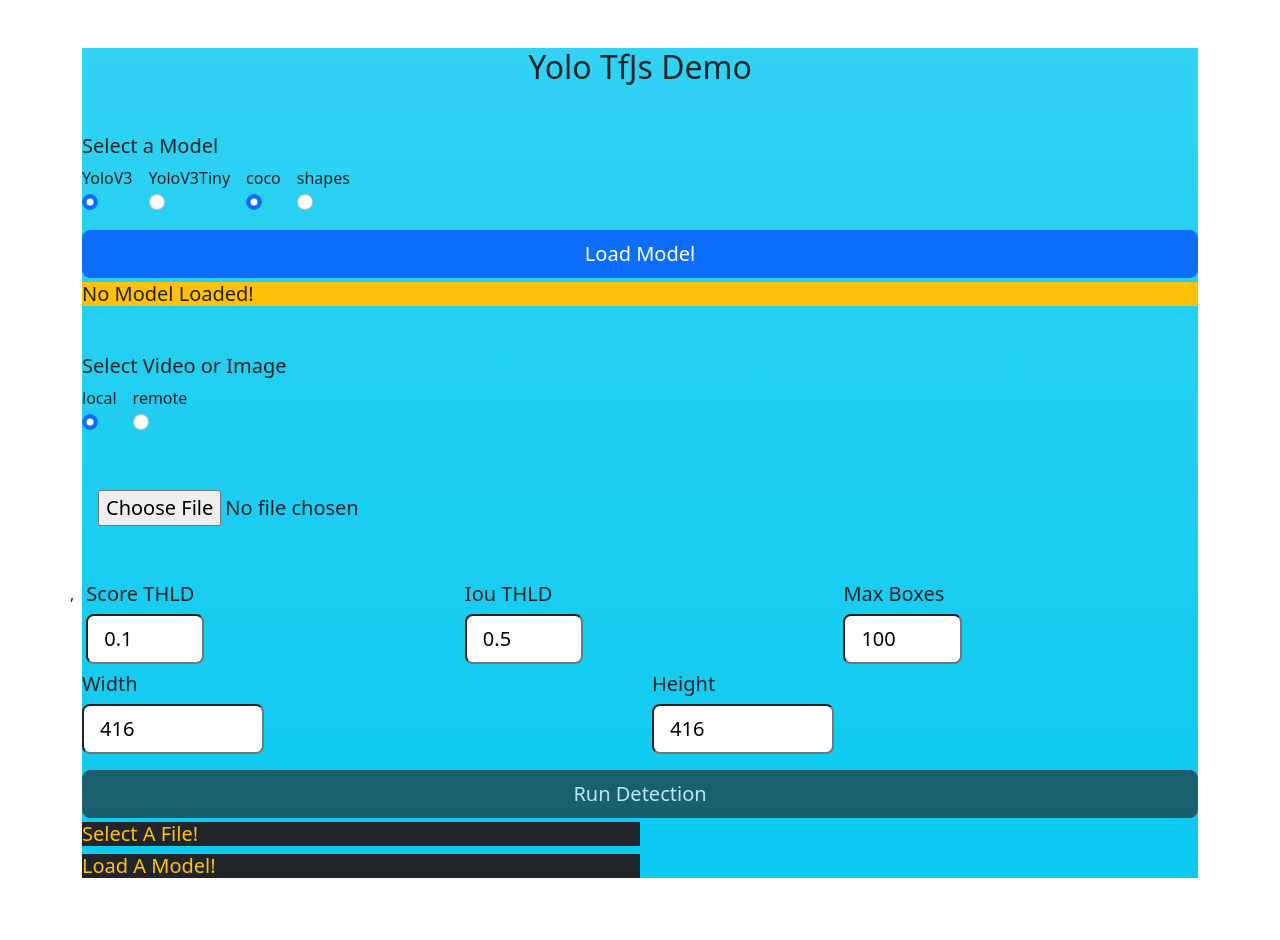
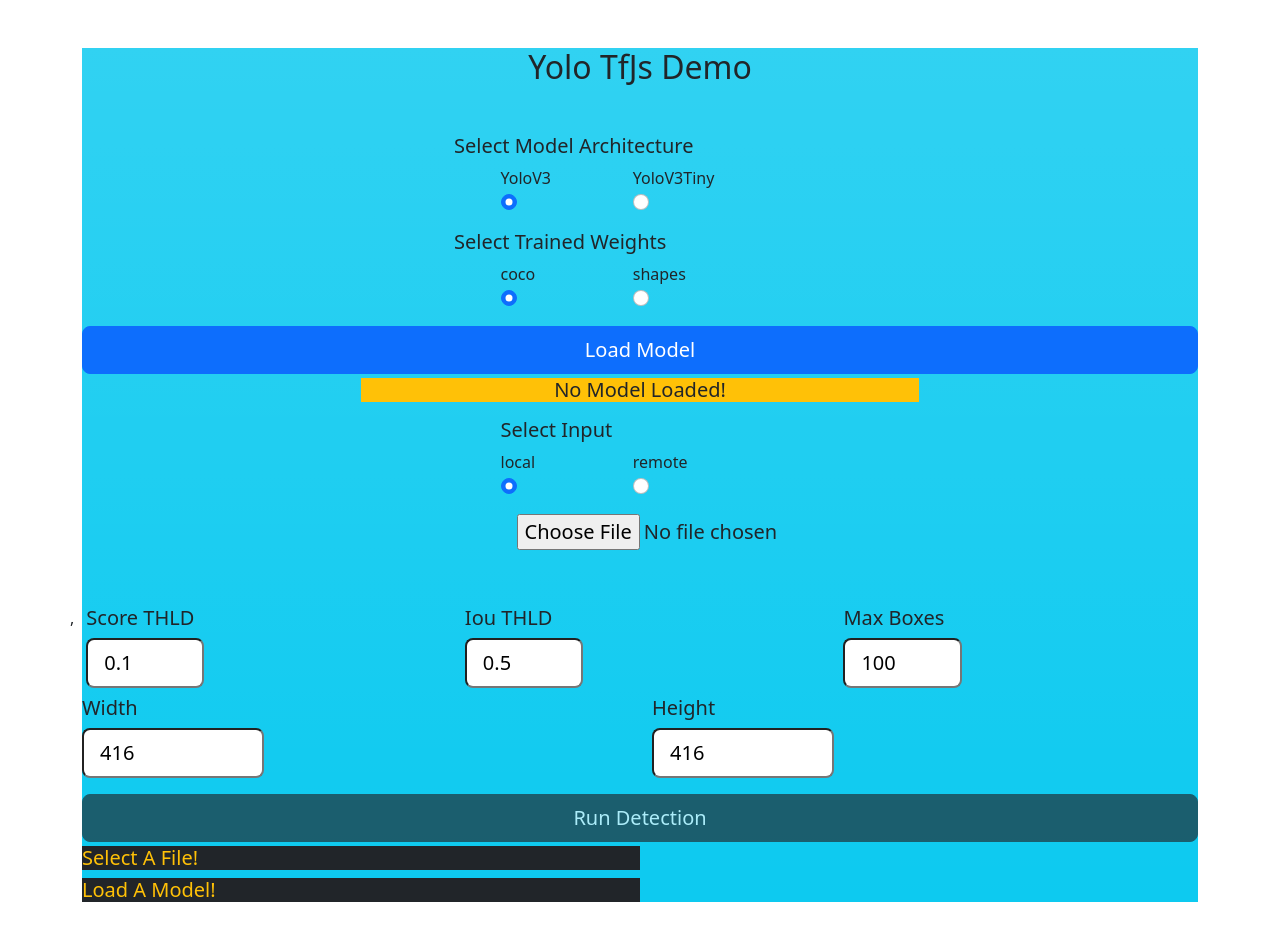
Before and after one commit to ronen-halevy/yolov3-tfjs-gui, a React (Create React App) app: page / in a window 1280 px wide. Shown: the top 940 px of the page. Built offline with nearby package versions, Linux system fonts and the light colour scheme; what @tensorflow/tfjs would draw is missing.

Commit message:
wip cancel load example css clean fix config model

```diff
--- a/src/YoloV3.js
+++ b/src/YoloV3.js
@@ -28,7 +28,7 @@ export const YoloV3 = () => {
   const iouTHRRef = useRef(configData.iouThreshold);
   const maxBoxesRef = useRef(configData.maxBoxes);
 
-  const [modelsTable, setModelsTable] = useState(configData.modelsn);
+  const [modelsTable, setModelsTable] = useState(configData.models);
 
   const [listExamples, setListExamples] = useState(cocoVideos.cocoVideos);
 
@@ -46,7 +46,7 @@ export const YoloV3 = () => {
   const [iouTHR, setIouTHR] = useState(configData.iouThreshold);
   const [maxBoxes, setMaxBoxes] = useState(configData.maxBoxes);
 
-  const [selectedExample, setSelectedExample] = useState('');
+  const [selectedExample, setSelectedExample] = useState(listExamples[0].url);
 
   const [showVideoControl, setShowVideoControl] = useState(true);
   const [canvasWidth, setCanvasWidth] = useState(416);
@@ -274,6 +274,7 @@ export const YoloV3 = () => {
   };
 
   const onSelectExample = (event) => {
+    stopVideo();
     const selected = listExamples[event.target.value];
     setSelectedExample(selected.url);
   };
@@ -282,9 +283,7 @@ export const YoloV3 = () => {
     setModelLoadedMessage('Loading Model...');
     setIsModelLoadSpinner(true);
 
-    // if none selected - use the top of list
     const modelConfig = modelsTable[selectedModel][selectedDataset];
-    console.log(modelConfig);
     createModel(modelConfig);
 
     setModelLoadedMessage(
@@ -293,36 +292,7 @@ export const YoloV3 = () => {
     setIsModelLoadSpinner(false);
     setIsModelLoaded(true);
   };
-  const onLoadExample = () => {
-    stopVideo();
-    const example =
-      selectedExample != '' ? selectedExample : listExamples[0].url;
 
-    // setSelectedFile(example);
-    setSelectedExample(example);
-
-    // if none selected - use the top of list
-    // console.log('onLoadExample ', example);
-
-    // videoRef.current.preload = 'auto';
-    // videoRef.current.crossOrigin = 'anonymous';
-    // console.log('example', example);
-
-    // console.log('example', example);
-    // videoRef.current.src = example;
-    // runVideo(selectedFile);
-  };
-
-  const onChangeNumber1 = (event, attrib) => {
-    // console.log(event);
-    // let { value, min, max } = event.target;
-    // value = Math.max(Number(min), Math.min(Number(max), Number(value)));
-    // eval(attrib.stateSet)(value);
-    // //use refs in addition to state to update vals during animation.
-    // if ('refName' in attrib) {
-    //   eval(attrib.refName).current = value;
-    // }
-  };
   const onChangeNumber = (event, attrib) => {
     console.log(event);
     let { value, min, max } = event.target;
@@ -334,38 +304,12 @@ export const YoloV3 = () => {
     }
   };
 
-  //   const onSelectModel = (event) => {
-  //     console.log('onChangeDataSource ', event.target.value);
-
-  //     setSourceSelection(event.target.value);
-  //   };
-
   const onChangeDataSource = (event) => {
     console.log('onChangeDataSource ', event.target.value);
 
     setSourceSelection(event.target.value);
   };
 
-  const SelectFile = () => {
-    return (
-      <div className='col mb-5 selectFile'>
-        <div className='col'>
-          <label htmlFor='selectFile' className=' h5 '>
-            Select Video or Image
-          </label>
-        </div>
-        <div className='col'>
-          <input
-            className='form-select-lg'
-            id='selectFile'
-            type='file'
-            onChange={onChangeFile}
-            accept='image/*, video/*'
-          />
-        </div>
-      </div>
-    );
-  };
   const InputNumber = (props) => {
     return (
       <div>
@@ -395,7 +339,7 @@ export const YoloV3 = () => {
 
   const LoadModel = (props) => {
     return (
-      <div className='col mb-5 '>
+      <div className='col '>
         <div className='col'>
           <button
             variant='primary'
@@ -414,8 +358,10 @@ export const YoloV3 = () => {
           </button>
         </div>
 
-        <div className='col'>
-          <div className='col-12 h5 mb-3 bg-warning'>{props.doneMessage}</div>
+        <div className='col-6 mx-auto'>
+          <div className=' h5 mb-3 bg-warning text-center'>
+            {props.doneMessage}
+          </div>
         </div>
       </div>
     );
@@ -423,7 +369,7 @@ export const YoloV3 = () => {
 
   const RadioSelect = (props) => {
     return props.selections.map((selItem, index) => (
-      <div key={index} className='form-check-inline'>
+      <div key={index} className='form-check-inline col-5'>
         <div key={index} className='col'>
           <div key={index} className='col'>
             <label key={index} className='form-check-label'>
@@ -444,6 +390,50 @@ export const YoloV3 = () => {
     ));
   };
 
+  const noop = () => {};
+
+  //   const FileInput = ({ value, onChange = noop, ...rest }) => (
+  //     <div>
+  //       { {Boolean(value.length) && (
+  //         <div>Selected files: {value.map((f) => f.name).join(', ')}</div>
+  //       )} }
+  //       <label>
+  //         Click to select some files...
+  //         <input
+  //           {...rest}
+  //           style={{ display: 'none' }}
+  //           type='file'
+  //           onChange={(e) => {
+  //             onChange([...e.target.files]);
+  //           }}
+  //         />
+  //       </label>
+  //     </div>
+  //   );
+
+  const FileInput = ({ value, ...rest }) => {
+    const inputRef = useRef();
+
+    useEffect(() => {
+      if (value === '') {
+        inputRef.current.value = '';
+      } else {
+        inputRef.current.files = value;
+        console.log(inputRef.current.files);
+      }
+    }, [value]);
+
+    return (
+      <input
+        {...rest}
+        type='file'
+        accept='image/*, video/*'
+        onChange={onChangeFile}
+        ref={inputRef}
+      />
+    );
+  };
+
   return (
     <div className='container '>
       <div className=' formExcludesVideo col bg-info bg-gradient'>
@@ -451,23 +441,32 @@ export const YoloV3 = () => {
           <h2 className='text-center mb-5 mt-5'>Yolo TfJs Demo</h2>
 
           <div className='col mb-3'>
-            <div className='col selectModel'>
-              <div className='col'>
+            <div className='col selectModel  '>
+              <div className='col-4 mx-auto'>
                 <label htmlFor='selectModel' className=' h5 '>
-                  Select a Model
+                  Select Model Architecture
                 </label>
               </div>
+              <div className='col-3 mx-auto'>
                 <RadioSelect
                   onChange={onSelectModel}
                   selections={Object.keys(modelsTable)}
                   selected={selectedModel}
                 />
+              </div>
+              <div className='col-4 mx-auto'>
+                <label htmlFor='selectWeightd' className=' h5 mt-3'>
+                  Select Trained Weights
+                </label>
+              </div>
 
+              <div className='col-3 mx-auto'>
                 <RadioSelect
                   onChange={onSelectDataset}
                   selections={Object.keys(modelsTable[selectedModel])}
                   selected={selectedDataset}
                 />
+              </div>
 
               <LoadModel
                 onClick={onLoadModel}
@@ -476,12 +475,12 @@ export const YoloV3 = () => {
               />
             </div>
             <div className='col mb-5 selectFile'>
-              <div className='col'>
+              <div className='col-3 mx-auto'>
                 <label htmlFor='selectFile' className=' h5 '>
-                  Select Video or Image
+                  Select Input
                 </label>
               </div>
-              <div className=' col SelectInputSource mb-5'>
+              <div className=' col SelectInputSource mb-2 col-3 mx-auto'>
                 <RadioSelect
                   onChange={onChangeDataSource}
                   selections={['local', 'remote']}
@@ -490,7 +489,7 @@ export const YoloV3 = () => {
               </div>
 
               {sourceSelection === 'local' && (
-                <div className='col'>
+                <div className='col-3 mx-auto '>
                   <input
                     className='form-select-lg'
                     id='selectFile'
@@ -519,32 +518,6 @@ export const YoloV3 = () => {
                         </option>
                       ))}
                     </select>
-                  </div>
-
-                  <div className='col mb-5 '>
-                    <div className='col'>
-                      <button
-                        variant='primary'
-                        // type='submit'
-                        className='btn btn btn-primary btn-lg  mb-1 mt-3 col-12'
-                        onClick={onLoadExample}
-                      >
-                        {isModelLoadSpinner && (
-                          <span
-                            className='spinner-border spinner-border-sm'
-                            role='status'
-                            aria-hidden='true'
-                          ></span>
-                        )}
-                        {isModelLoadSpinner ? 'Loading' : 'Load Example'}
-                      </button>
-                    </div>
-
-                    {/* <div className='col'>
-                      <div className='col-12 h5 mb-3 bg-warning'>
-                        {modelLoadedMessage}
-                      </div>
-                    </div> */}
                   </div>
                 </div>
               )}
--- a/src/config/configModel.json
+++ b/src/config/configModel.json
@@ -2,33 +2,13 @@
   "maxBoxes": 100,
   "iouThreshold": 0.5,
   "scoreThreshold": 0.1,
-  "models": [
-    {
-      "name": "yolov3TinyShapes",
-      "modelUrl": "https://raw.githubusercontent.com/ronen-halevy/yolov3-tfjs/master/models/shapes/model.json",
-      "anchorsUrl": "https://raw.githubusercontent.com/ronen-halevy/yolov3-tfjs/master/data/shapesAnchors.json",
-      "classNamesUrl": "https://raw.githubusercontent.com/ronen-halevy/yolov3-tfjs/master/data/shapesClassNames.txt"
-    },
-    {
-      "name": "yolov3TinyCoco",
-      "modelUrl": "https://raw.githubusercontent.com/ronen-halevy/yolov3-tfjs/master/models/coco-tiny/model.json",
-      "anchorsUrl": "https://raw.githubusercontent.com/ronen-halevy/yolov3-tfjs/master/data/cocoTinyAnchors.json",
-      "classNamesUrl": "https://raw.githubusercontent.com/ronen-halevy/yolov3-tfjs/master/data/cocoClassNames.txt"
-    },
-    {
-      "name": "yolov3Coco",
-      "modelUrl": "https://raw.githubusercontent.com/ronen-halevy/yolov3-tfjs/master/models/coco/model.json",
-      "anchorsUrl": "https://raw.githubusercontent.com/ronen-halevy/yolov3-tfjs/master/data/cocoAnchors.json",
-      "classNamesUrl": "https://raw.githubusercontent.com/ronen-halevy/yolov3-tfjs/master/data/cocoClassNames.txt"
-    }
-  ],
 
-  "modelsn": {
+  "models": {
     "YoloV3": {
       "coco": {
-        "modelUrl": "https://raw.githubusercontent.com/ronen-halevy/yolov3-tfjs/master/models/shapes/model.json",
-        "anchorsUrl": "https://raw.githubusercontent.com/ronen-halevy/yolov3-tfjs/master/data/shapesAnchors.json",
-        "classNamesUrl": "https://raw.githubusercontent.com/ronen-halevy/yolov3-tfjs/master/data/shapesClassNames.txt"
+        "modelUrl": "https://raw.githubusercontent.com/ronen-halevy/yolov3-tfjs/master/models/coco/model.json",
+        "anchorsUrl": "https://raw.githubusercontent.com/ronen-halevy/yolov3-tfjs/master/data/cocoAnchors.json",
+        "classNamesUrl": "https://raw.githubusercontent.com/ronen-halevy/yolov3-tfjs/master/data/cocoClassNames.txt"
       },
       "shapes": {
         "modelUrl": "https://raw.githubusercontent.com/ronen-halevy/yolov3-tfjs/master/models/shapes/model.json",
@@ -41,11 +21,6 @@
         "modelUrl": "https://raw.githubusercontent.com/ronen-halevy/yolov3-tfjs/master/models/coco-tiny/model.json",
         "anchorsUrl": "https://raw.githubusercontent.com/ronen-halevy/yolov3-tfjs/master/data/cocoTinyAnchors.json",
         "classNamesUrl": "https://raw.githubusercontent.com/ronen-halevy/yolov3-tfjs/master/data/cocoClassNames.txt"
-      },
-      "shapes": {
-        "modelUrl": "https://raw.githubusercontent.com/ronen-halevy/yolov3-tfjs/master/models/shapes/model.json",
-        "anchorsUrl": "https://raw.githubusercontent.com/ronen-halevy/yolov3-tfjs/master/data/shapesAnchors.json",
-        "classNamesUrl": "https://raw.githubusercontent.com/ronen-halevy/yolov3-tfjs/master/data/shapesClassNames.txt"
       }
     }
   }
```
Lines whose indentation alone changed are shown as unchanged.
